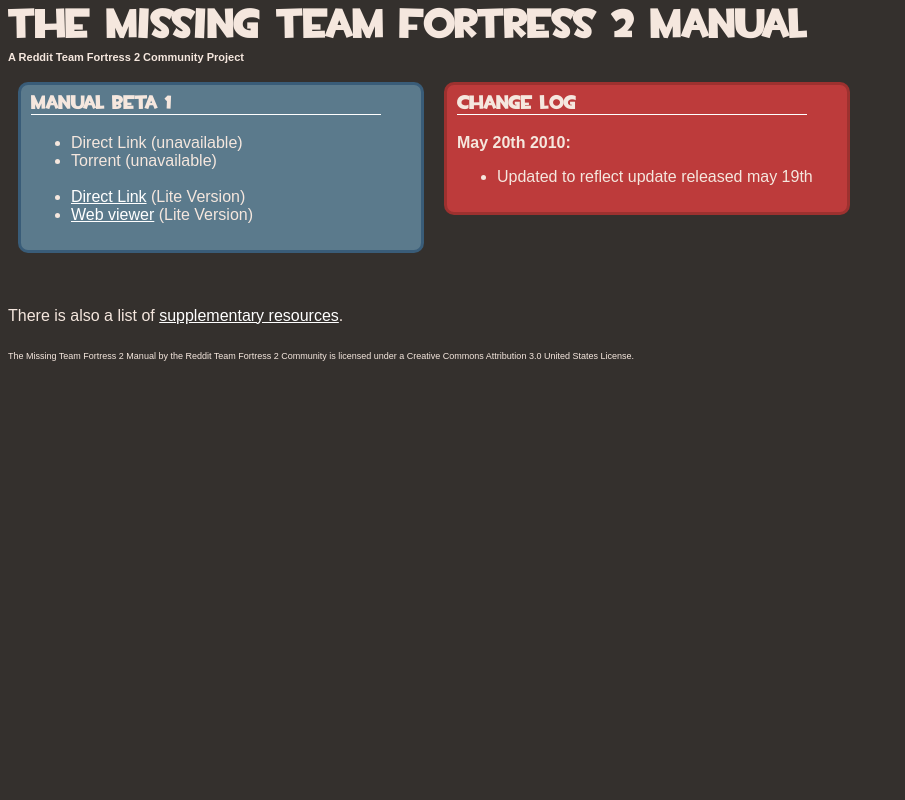
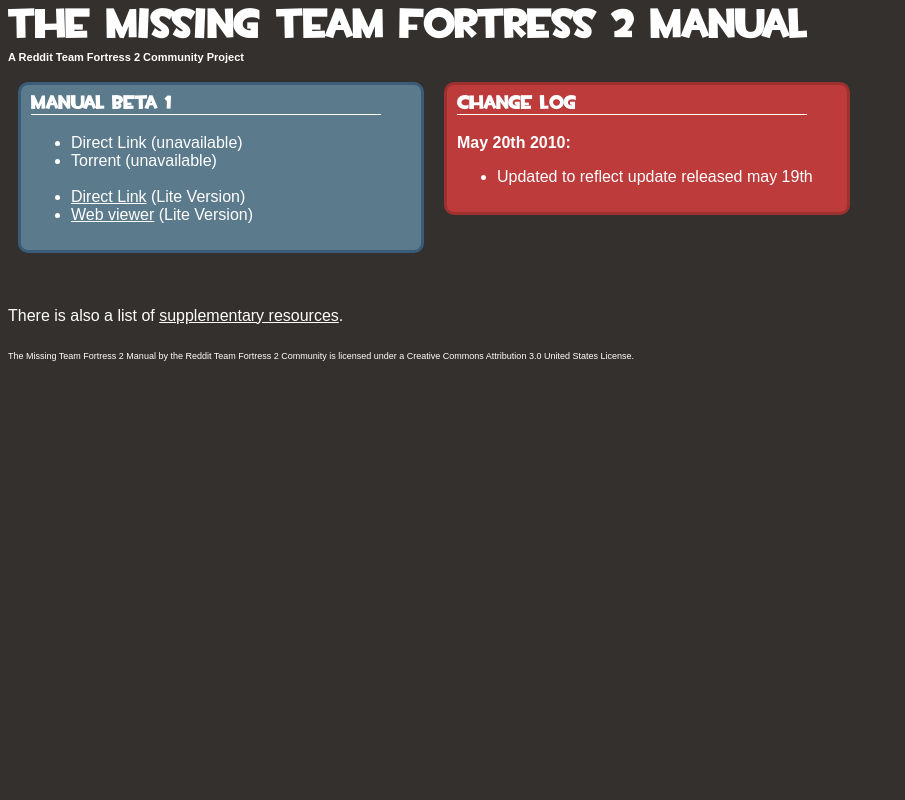
Before and after one commit to charlesj/tf2manual, a PHP site: page / in a window 1280 px wide. Shown: the whole page, without its empty margins (0-905 px from the left). Run offline with PHP 8.4, Linux system fonts and the light colour scheme.

Commit message:
Changed the website text color to white

```diff
--- a/web/styles.css
+++ b/web/styles.css
@@ -1,7 +1,8 @@
 body
 {
 	background: #34302D;
-	color: #F5E7DE;
+	/*color: #F5E7DE;*/
+	color: #fff;
 	font-family: sans-serif;
 }
 
```
